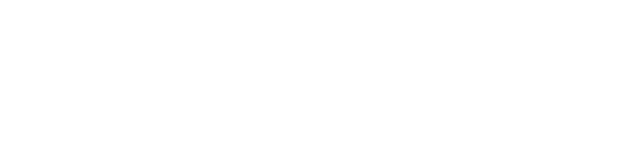
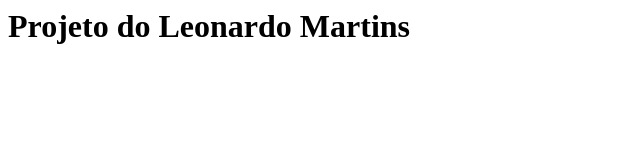
Before and after one commit to LeonardoMoura04/curso-git, a plain HTML site: page index.html in a window 1280 px wide. Shown: the whole page, without its empty margins (0-640 px from the left). Drawn offline with Linux system fonts and the light colour scheme.

Commit message:
Titulo da pagina

```diff
--- a/index.html
+++ b/index.html
@@ -2,5 +2,6 @@
 	<head>
 	<body>
 	</body>
+		<h1>Projeto do Leonardo Martins</h1>
 	</head>
 </html>
```
